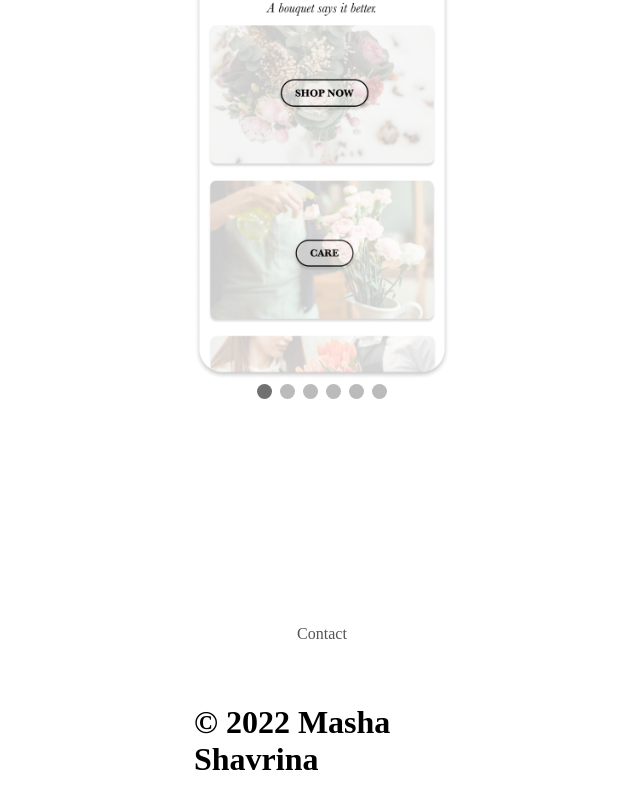
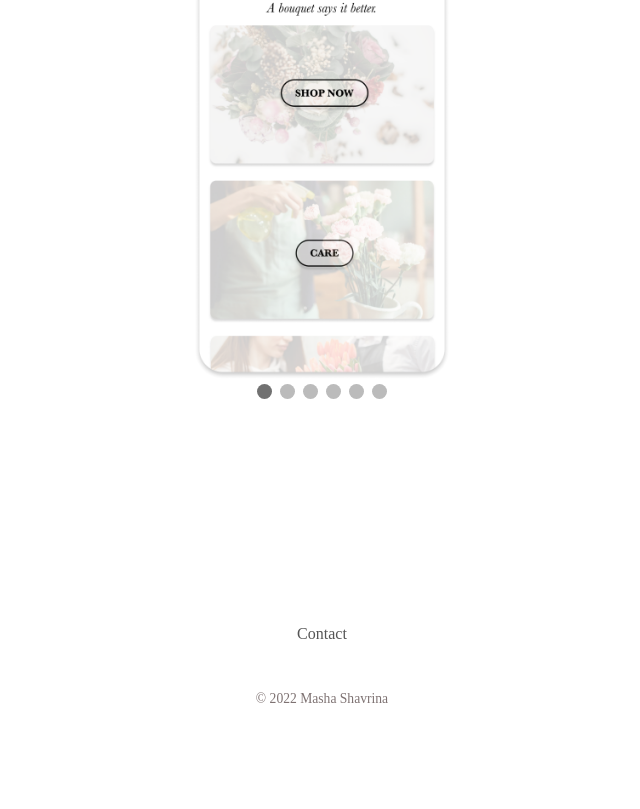
Before and after one commit to mashavrina/lasttest, a plain HTML site: page projects.html in a window 1280 px wide. Shown: the part 2185-2994 px from the top of the page, without its empty margins (318-958 px from the left). After the commit the page ends 2919 px from the top, so only its background shows below. Drawn offline with Linux system fonts and the light colour scheme.

Commit message:
Update projects.css

```diff
--- a/projects.css
+++ b/projects.css
@@ -346,6 +346,13 @@ section {
   color: rgba(204, 187, 187, 1);
 }
 
+.cp {
+  text-align: center;
+  font-size: 0.85em;
+  font-weight: lighter;
+  font-family: "Avenir";
+  color: #7e7272;
+}
 @media only screen and (min-width: 800px) {
   header {
     display: flex;
```
